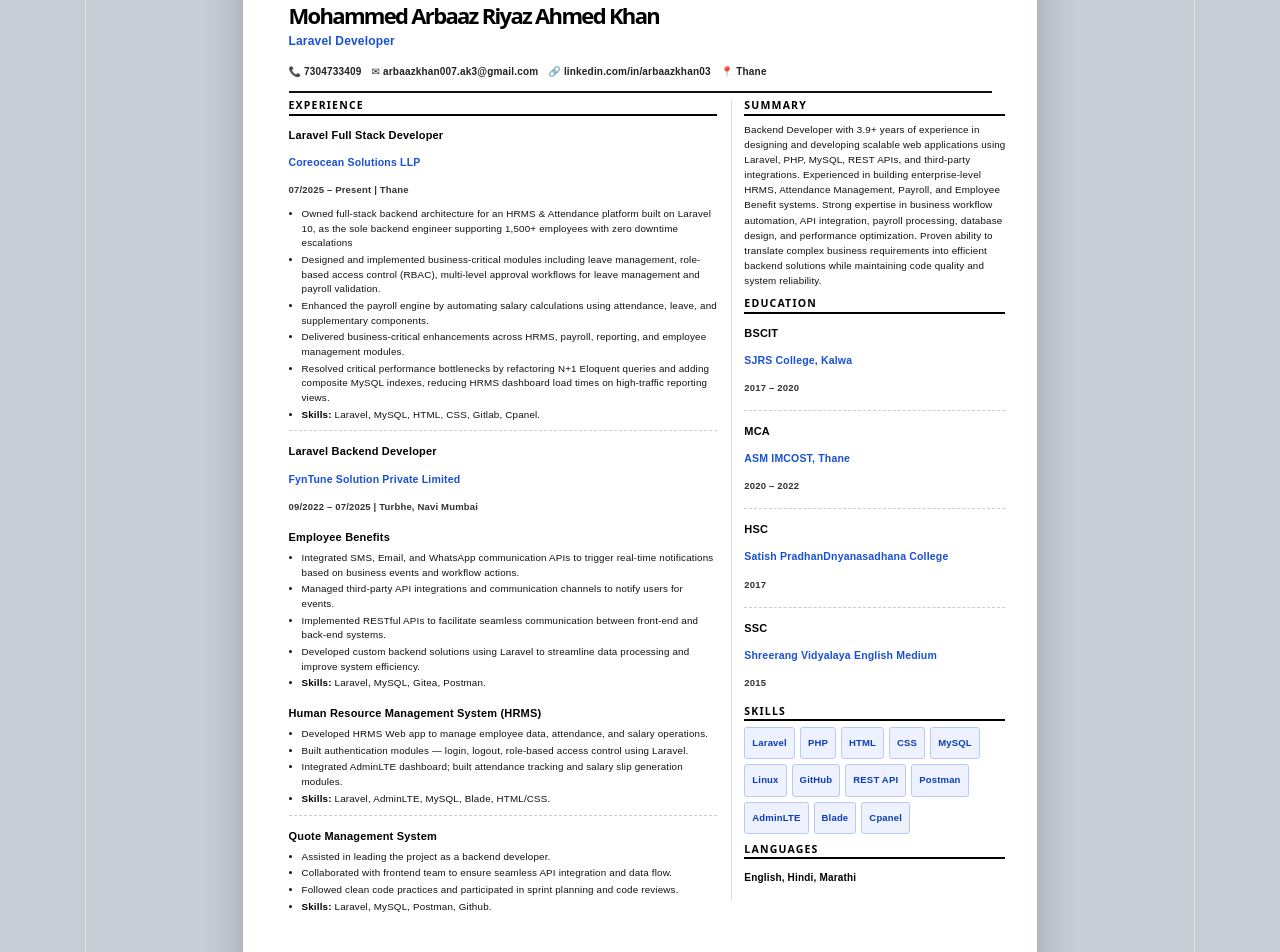
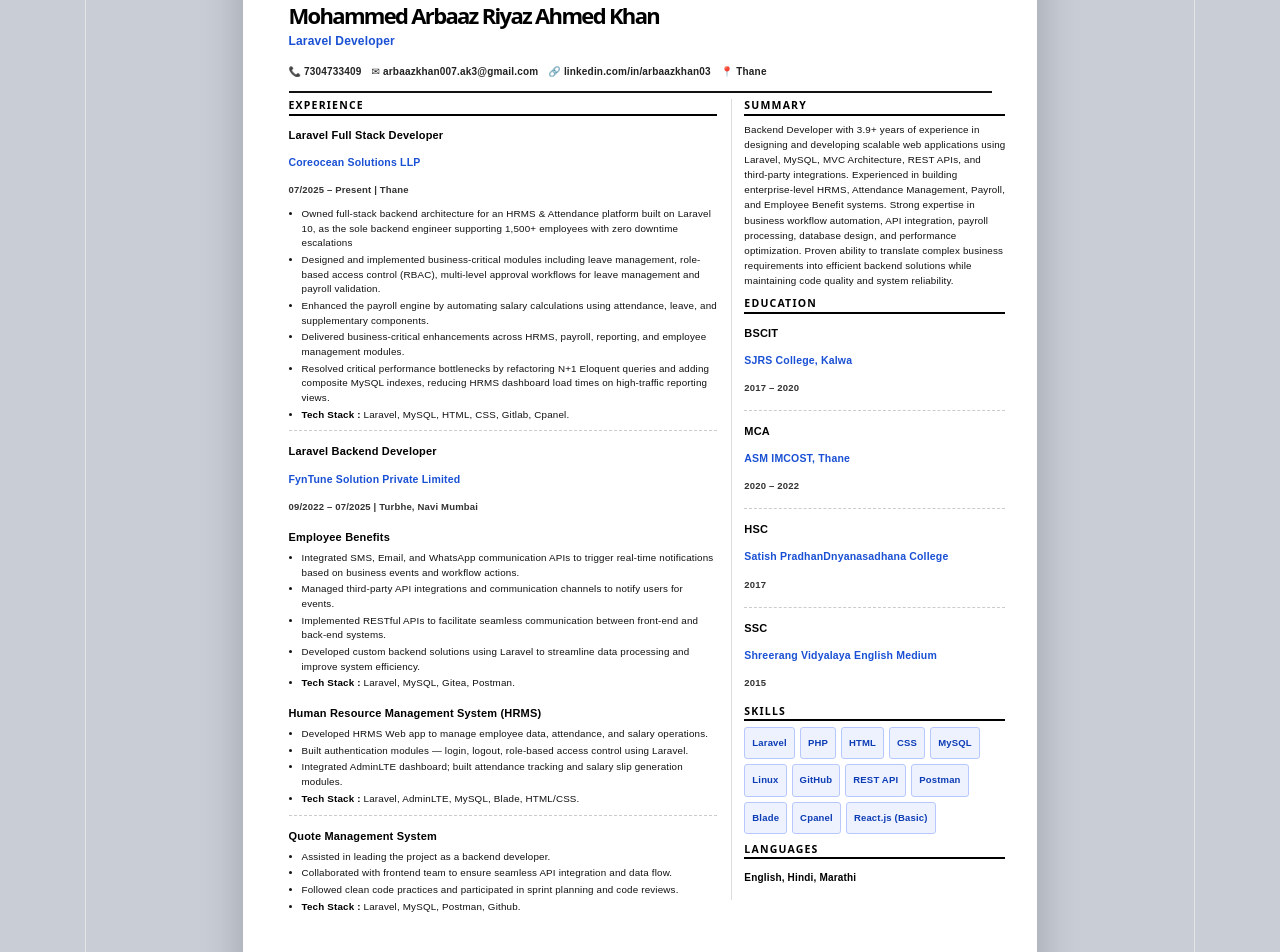
Before and after one commit to arbazz03/my-resume, a React (Vite) app: page / in a window 1280 px wide. Shown: the part 140-1092 px from the top of the page. Built offline with nearby package versions, Linux system fonts and the light colour scheme.

Commit message:
added skills

```diff
--- a/src/components/ResumePreview.jsx
+++ b/src/components/ResumePreview.jsx
@@ -118,7 +118,7 @@
                     <li>Enhanced the payroll engine by automating salary calculations using attendance, leave, and supplementary components.</li>
                     <li>Delivered business-critical enhancements across HRMS, payroll, reporting, and employee management modules.</li>
                     <li>Resolved critical performance bottlenecks by refactoring N+1 Eloquent queries and adding composite MySQL indexes, reducing HRMS dashboard load times on high-traffic reporting views.</li>
-                    <li><strong>Skills:</strong> Laravel, MySQL, HTML, CSS, Gitlab, Cpanel.</li>
+                    <li><strong>Tech Stack :</strong> Laravel, MySQL, HTML, CSS, Gitlab, Cpanel.</li>
                   </ul>
                 </div>
 
@@ -132,7 +132,7 @@
                     <li>Managed third-party API integrations and communication channels to notify users for events.</li>
                     <li>Implemented RESTful APIs to facilitate seamless communication between front-end and back-end systems.</li>
                     <li>Developed custom backend solutions using Laravel to streamline data processing and improve system efficiency.</li>
-                    <li><strong>Skills:</strong> Laravel, MySQL, Gitea, Postman.</li>
+                    <li><strong>Tech Stack :</strong> Laravel, MySQL, Gitea, Postman.</li>
                   </ul>
                 </div>
               </section>
@@ -146,7 +146,7 @@
                     <li>Developed HRMS Web app to manage employee data, attendance, and salary operations.</li>
                     <li>Built authentication modules — login, logout, role-based access control using Laravel.</li>
                     <li>Integrated AdminLTE dashboard; built attendance tracking and salary slip generation modules.</li>
-                    <li><strong>Skills:</strong> Laravel, AdminLTE, MySQL, Blade, HTML/CSS.</li>
+                    <li><strong>Tech Stack :</strong> Laravel, AdminLTE, MySQL, Blade, HTML/CSS.</li>
                   </ul>
                 </div>
 
@@ -156,7 +156,7 @@
                     <li>Assisted in leading the project as a backend developer.</li>
                     <li>Collaborated with frontend team to ensure seamless API integration and data flow.</li>
                     <li>Followed clean code practices and participated in sprint planning and code reviews.</li>
-                    <li><strong>Skills:</strong> Laravel, MySQL, Postman, Github.</li>
+                    <li><strong>Tech Stack :</strong> Laravel, MySQL, Postman, Github.</li>
                   </ul>
                 </div>
               </section>
@@ -169,7 +169,7 @@
                 <h2 className="r-section-title">Summary</h2>
                 <p className="r-body-text">
                   Backend Developer with 3.9+ years of experience in designing and developing
-                  scalable web applications using Laravel, PHP, MySQL, REST APIs, and third-party
+                  scalable web applications using Laravel, MySQL, MVC Architecture, REST APIs, and third-party
                   integrations. Experienced in building enterprise-level HRMS, Attendance
                   Management, Payroll, and Employee Benefit systems. Strong expertise in business
                   workflow automation, API integration, payroll processing, database design, and
@@ -215,7 +215,7 @@
                   {[
                     "Laravel", "PHP", "HTML", "CSS",
                     "MySQL", "Linux", "GitHub", "REST API",
-                    "Postman", "AdminLTE", "Blade", "Cpanel",
+                    "Postman", "Blade", "Cpanel", "React.js (Basic)"
                   ].map((s) => (
                     <span key={s} className="r-skill-tag">{s}</span>
                   ))}
```
